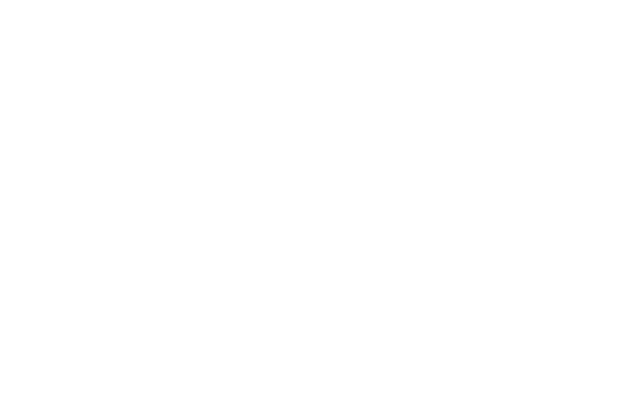
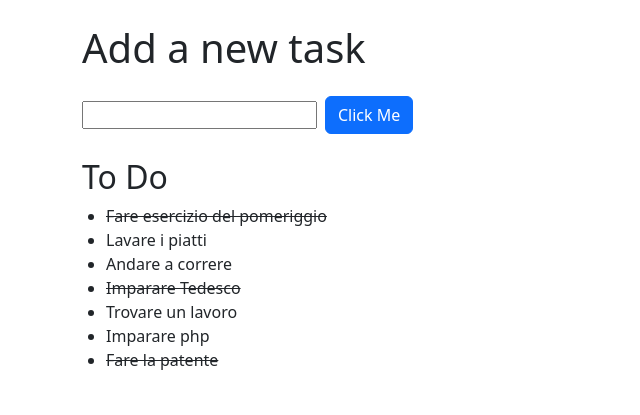
Before and after one commit to Mariosam2/vue-todolist, a plain HTML site: page index.html in a window 1280 px wide. Shown: the whole page, without its empty margins (0-640 px from the left). Drawn offline with nearby package versions, Linux system fonts and the light colour scheme.

Commit message:
Milestone 1

```diff
--- a/assets/js/app.js
+++ b/assets/js/app.js
@@ -2,7 +2,36 @@ import { createApp } from 'https://unpkg.com/vue@3/dist/vue.esm-browser.js'
 createApp({
     data() {
         return {
-            message: 'Hello Vue!'
+            tasks: [
+                {
+                    text: 'Fare esercizio del pomeriggio',
+                    done: true,
+                },
+                {
+                    text: 'Lavare i piatti',
+                    done: false,
+                },
+                {
+                    text: 'Andare a correre',
+                    done: false,
+                },
+                {
+                    text: 'Imparare Tedesco',
+                    done: true,
+                },
+                {
+                    text: 'Trovare un lavoro',
+                    done: false,
+                },
+                {
+                    text: 'Imparare php',
+                    done: false,
+                },
+                {
+                    text: 'Fare la patente',
+                    done: true,
+                },
+            ],
         }
     }
 }).mount('#app')
--- a/index.html
+++ b/index.html
@@ -13,7 +13,7 @@
     <link href="https://cdn.jsdelivr.net/npm/bootstrap@5.2.1/dist/css/bootstrap.min.css" rel="stylesheet"
         integrity="sha384-iYQeCzEYFbKjA/T2uDLTpkwGzCiq6soy8tYaI1GyVh/UjpbCx/TYkiZhlZB6+fzT" crossorigin="anonymous">
     <link rel="stylesheet" href="./assets/css/style.css">
-    <title>Document</title>
+    <title>Vue To Do List</title>
     <link rel="stylesheet" href="./assets/css/style.css">
     <script src="./assets/js/app.js" type="module" defer></script>
 </head>
@@ -21,7 +21,25 @@
 <body>
     <div id="app">
         <main id="site_main">
+            <div class="container">
+                <h1 class="my-4">Add a new task</h1>
+                <div class="addTask d-flex align-items-center">
+                    <input type="text" name="" id="">
+                    <button class="btn btn-primary mx-2">Click Me</button>
+                </div>
+                <div class="row py-4">
+                    <div class="col">
+                        <h2>To Do</h2>
+                        <ul class="taskList ps-4">
+                            <li v-for="task in tasks" :class="task.done ? 'text-decoration-line-through' : ''">{{task.text}}</li>
+                        </ul>
 
+                    </div>
+                    <!-- /.col -->
+                </div>
+                <!-- /.row -->
+            </div>
+            <!-- /.container -->
         </main>
         <!-- /#site_main -->
     </div>
```
